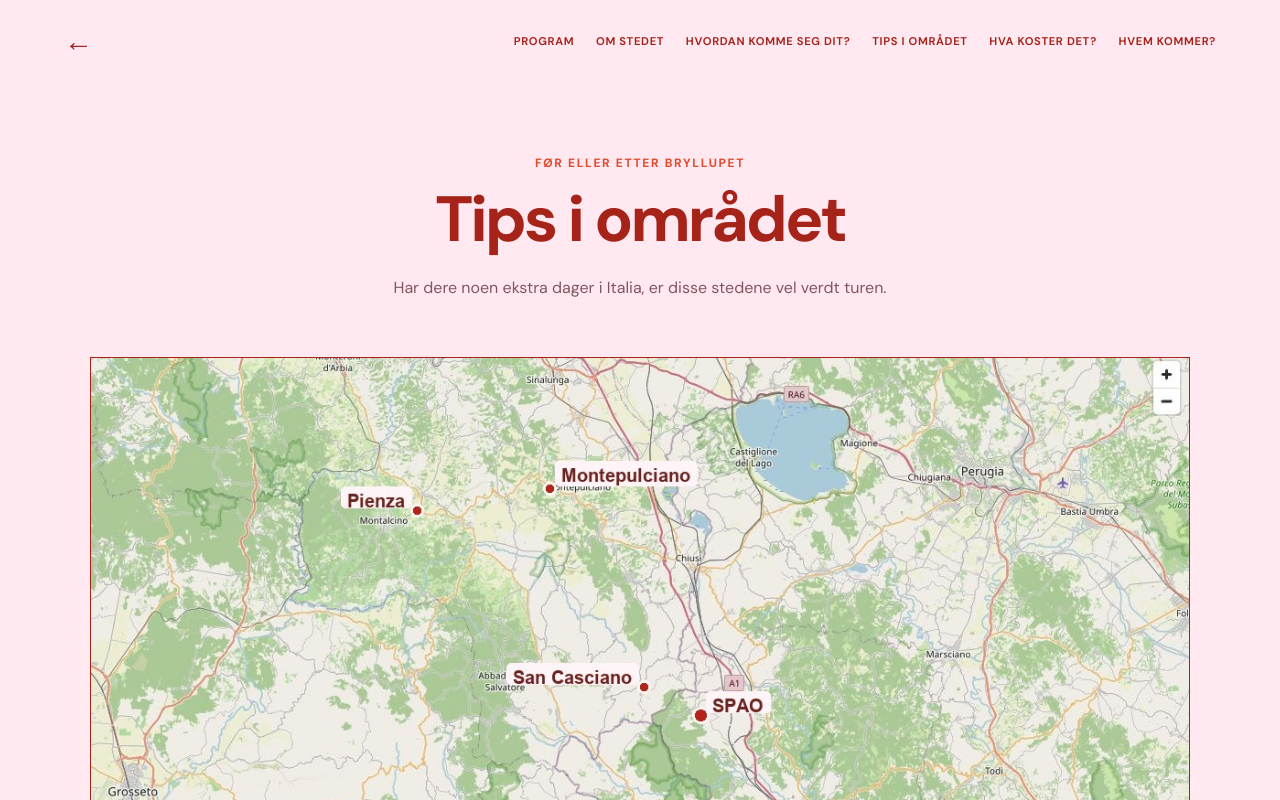
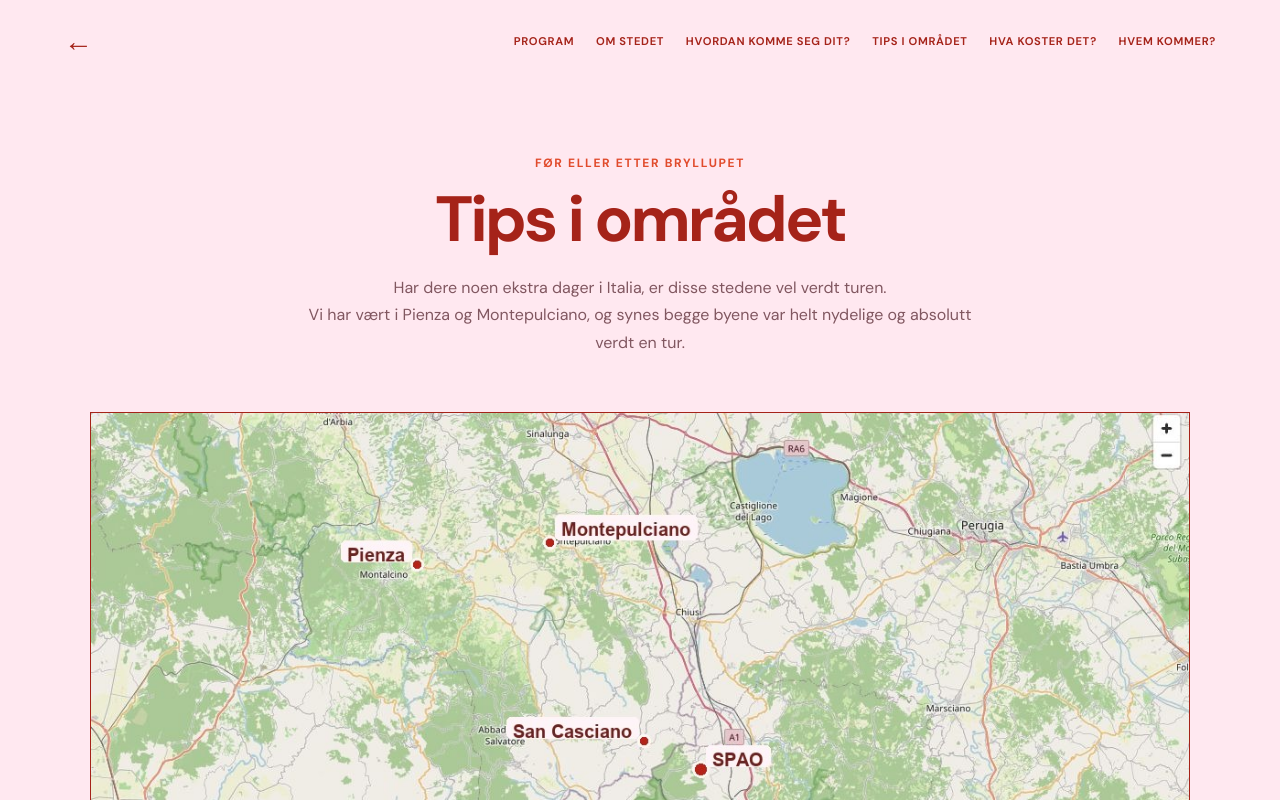
Before and after one commit to martaogmarius/martaogmarius.github.io, a Next.js app: page /tips in a window 1280 px wide. Shown: the top 800 px of the page. Built offline with nearby package versions, Linux system fonts and the light colour scheme.

Commit message:
Add personal recommendation to area tips

```diff
--- a/app/tips/page.tsx
+++ b/app/tips/page.tsx
@@ -10,6 +10,7 @@ export default function TipsPage() {
           <p className="kicker">Før eller etter bryllupet</p>
           <h1 className="page-title">Tips i området</h1>
           <p>Har dere noen ekstra dager i Italia, er disse stedene vel verdt turen.</p>
+          <p>Vi har vært i Pienza og Montepulciano, og synes begge byene var helt nydelige og absolutt verdt en tur.</p>
         </div>
 
         <div className="explore-map">
```
